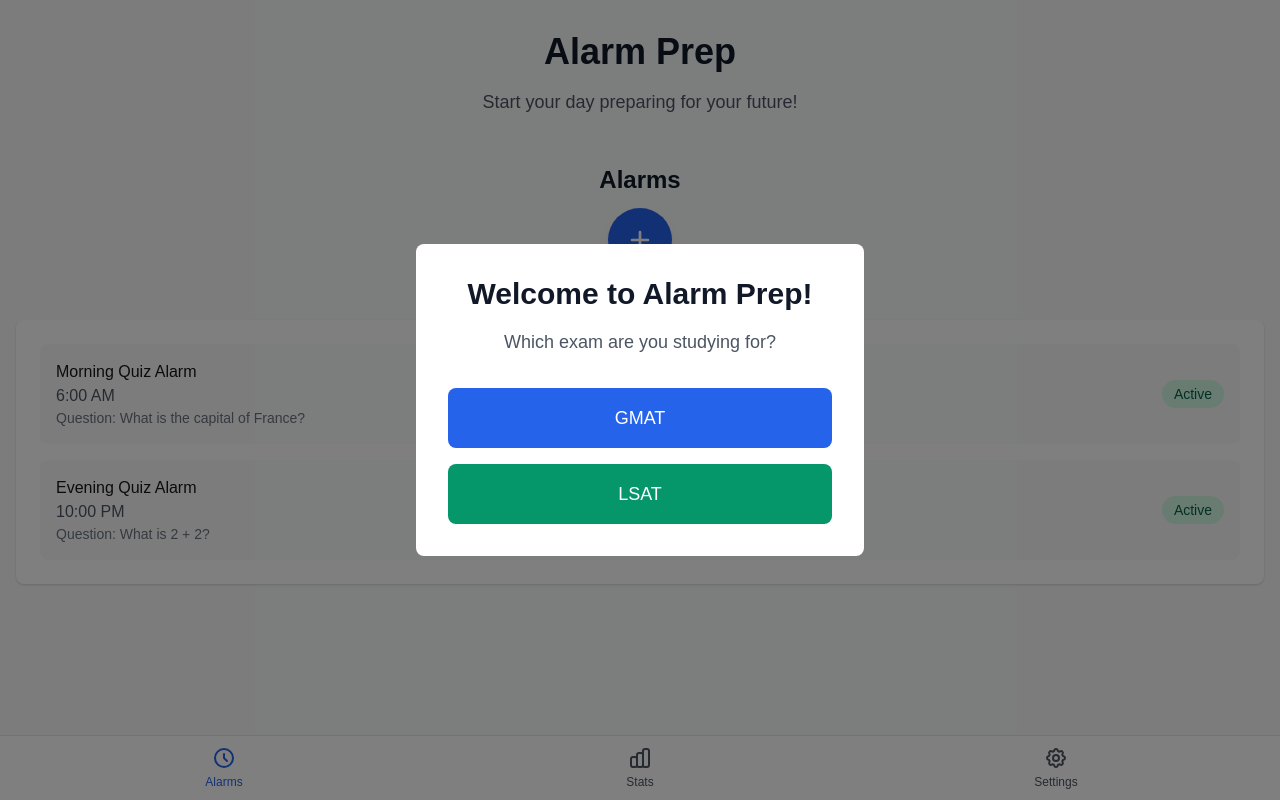
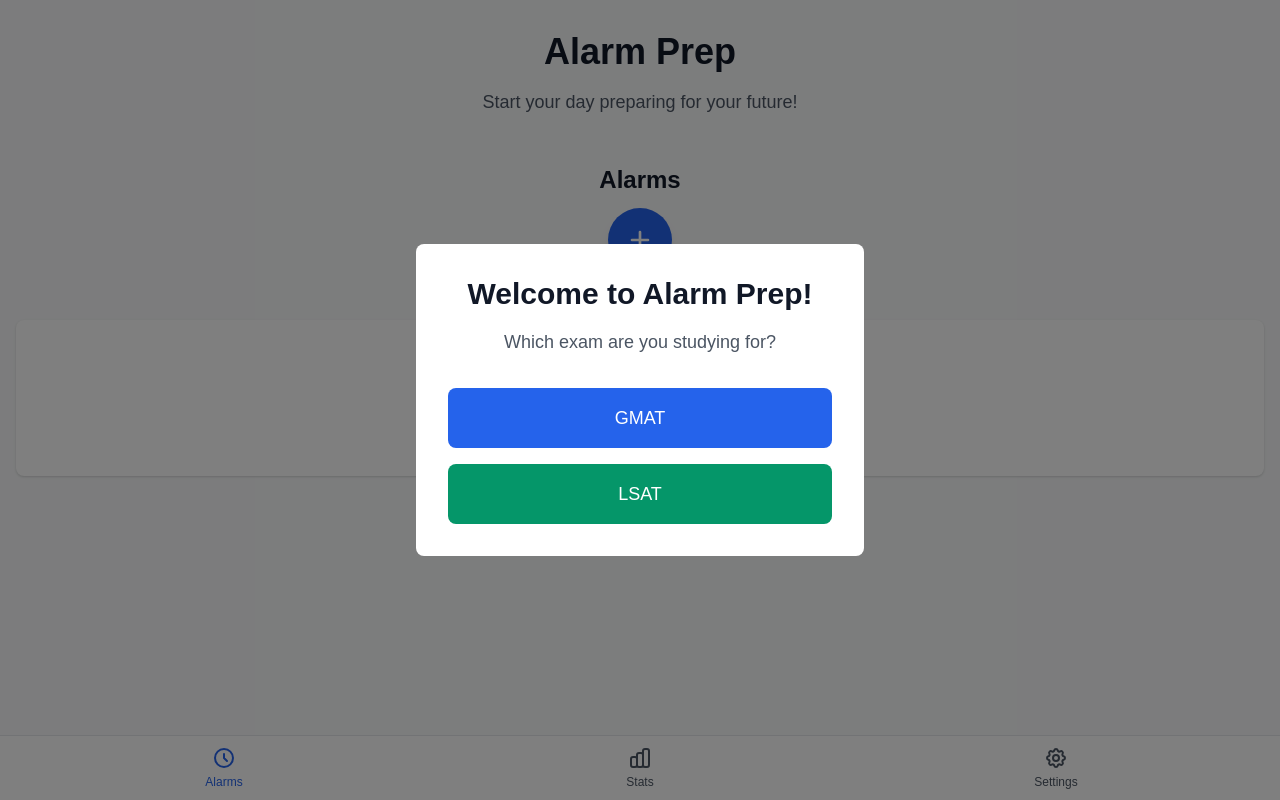
Before and after one commit to kaitlynborvk/Alarm.Prep, a Next.js app: page / in a window 1280 px wide. Built offline with nearby package versions, Linux system fonts and the light colour scheme.

Commit message:
Enhance alarm display with prominent time formatting and toggle switch functionality

```diff
--- a/src/app/page.tsx
+++ b/src/app/page.tsx
@@ -33,6 +33,7 @@
   const [selectedRingtone, setSelectedRingtone] = useState("default");
   const [examType, setExamType] = useState<"GMAT" | "LSAT" | null>(null); // Track user's exam choice
   const [selectedDifficulty, setSelectedDifficulty] = useState("easy"); // Track difficulty selection
+  const [userAlarms, setUserAlarms] = useState<any[]>([]); // Store user's created alarms
 
   const daysOfWeek = ["S", "M", "T", "W", "T", "F", "S"];
 
@@ -77,13 +78,40 @@
     setSelectedDays(newDays);
   };
 
+  const handleAlarmToggle = (alarmId: number) => {
+    setUserAlarms(prevAlarms =>
+      prevAlarms.map(alarm =>
+        alarm.id === alarmId
+          ? { ...alarm, isActive: !alarm.isActive }
+          : alarm
+      )
+    );
+  };
+
   const handleSetAlarm = () => {
+    // Create new alarm object
+    const newAlarm = {
+      id: Date.now(), // Simple ID generation
+      time: selectedTime,
+      days: selectedDays,
+      questionType: selectedQuestionType,
+      difficulty: selectedDifficulty,
+      ringtone: selectedRingtone,
+      examType: examType,
+      isActive: true,
+      createdAt: new Date().toISOString()
+    };
+
+    // Add to user alarms
+    setUserAlarms(prevAlarms => [...prevAlarms, newAlarm]);
+
     // In a real app, this would save to a database
-    console.log(`Alarm set for ${selectedTime} with question: ${selectedQuestion.question}`);
+    console.log('New alarm created:', newAlarm);
+    console.log(`Alarm set for ${selectedTime} with question type: ${selectedQuestionType}`);
     console.log(`Days: ${selectedDays.map((day, index) => day ? daysOfWeek[index] : '').filter(day => day).join(', ')}`);
-    console.log(`Question type: ${selectedQuestionType}`);
     console.log(`Difficulty: ${selectedDifficulty}`);
     console.log(`Ringtone: ${selectedRingtone}`);
+
     setShowAlarmModal(false);
   };
 
@@ -119,25 +147,58 @@
           </button>
         </div>
 
-        {/* Today's Schedule */}
+        {/* User's Alarms */}
         <div className="bg-white rounded-lg shadow p-6">
           <div className="space-y-4">
-            <div className="flex items-center justify-between p-4 bg-gray-50 rounded-lg">
-              <div>
-                <h3 className="font-medium">Morning Quiz Alarm</h3>
-                <p className="text-gray-600">6:00 AM</p>
-                <p className="text-sm text-gray-500">Question: {sampleQuestions[0].question}</p>
+            {userAlarms.length === 0 ? (
+              <div className="text-center py-8 text-gray-500">
+                <p>No alarms created yet</p>
+                <p className="text-sm">Create your first alarm to get started!</p>
               </div>
-              <span className="px-3 py-1 bg-green-100 text-green-800 rounded-full text-sm">Active</span>
-            </div>
-            <div className="flex items-center justify-between p-4 bg-gray-50 rounded-lg">
-              <div>
-                <h3 className="font-medium">Evening Quiz Alarm</h3>
-                <p className="text-gray-600">10:00 PM</p>
-                <p className="text-sm text-gray-500">Question: {sampleQuestions[1].question}</p>
-              </div>
-              <span className="px-3 py-1 bg-green-100 text-green-800 rounded-full text-sm">Active</span>
-            </div>
+            ) : (
+              userAlarms.map((alarm) => (
+                <div key={alarm.id} className="flex items-center justify-between p-4 bg-gray-50 rounded-lg">
+                  <div className="flex-1">
+                    <div className="flex items-center space-x-4">
+                      <div className="text-center">
+                        <div className="text-2xl font-bold text-gray-900">
+                          {alarm.time}
+                        </div>
+                        <div className="text-sm text-gray-500">
+                          {parseInt(alarm.time.split(':')[0]) >= 12 ? 'PM' : 'AM'}
+                        </div>
+                      </div>
+                      <div className="flex-1">
+                        <h3 className="font-medium text-gray-900">{alarm.examType} {alarm.questionType}</h3>
+                        <p className="text-sm text-gray-500 mb-1">
+                          Difficulty: {alarm.difficulty.charAt(0).toUpperCase() + alarm.difficulty.slice(1)}
+                        </p>
+                        <p className="text-sm text-gray-500">
+                          Days: {alarm.days.map((day: boolean, index: number) => day ? daysOfWeek[index] : '').filter((day: string) => day).join(', ')}
+                        </p>
+                      </div>
+                    </div>
+                  </div>
+                  <div className="flex items-center">
+                    <button
+                      onClick={() => handleAlarmToggle(alarm.id)}
+                      className={`relative inline-flex h-6 w-11 items-center rounded-full transition-colors focus:outline-none focus:ring-2 focus:ring-blue-500 focus:ring-offset-2 ${
+                        alarm.isActive ? 'bg-blue-600' : 'bg-gray-200'
+                      }`}
+                    >
+                      <span
+                        className={`inline-block h-4 w-4 transform rounded-full bg-white transition-transform ${
+                          alarm.isActive ? 'translate-x-6' : 'translate-x-1'
+                        }`}
+                      />
+                    </button>
+                    <span className="ml-2 text-xs text-gray-500">
+                      {alarm.isActive ? 'Active' : 'Inactive'}
+                    </span>
+                  </div>
+                </div>
+              ))
+            )}
           </div>
         </div>
 
```
